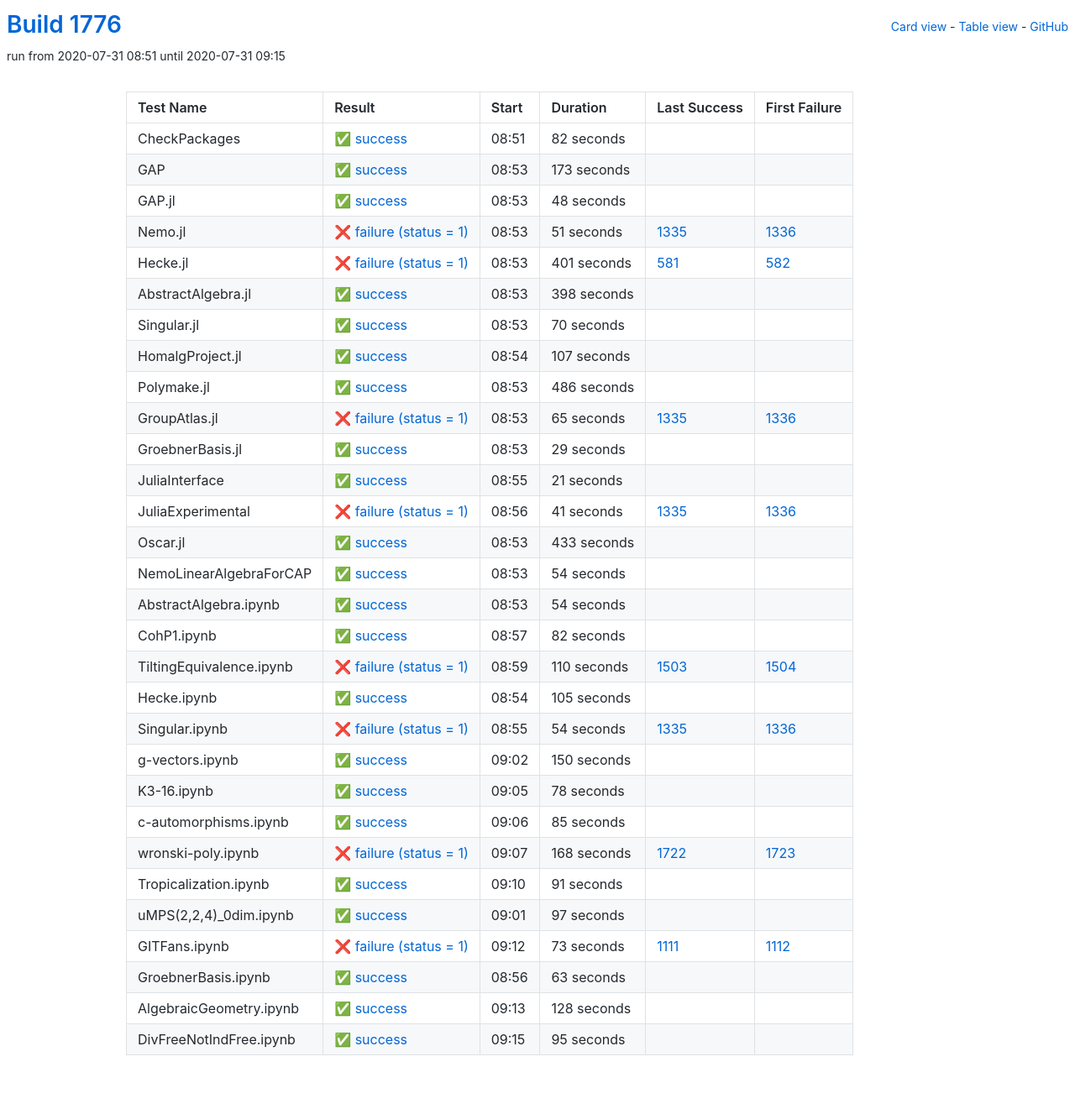
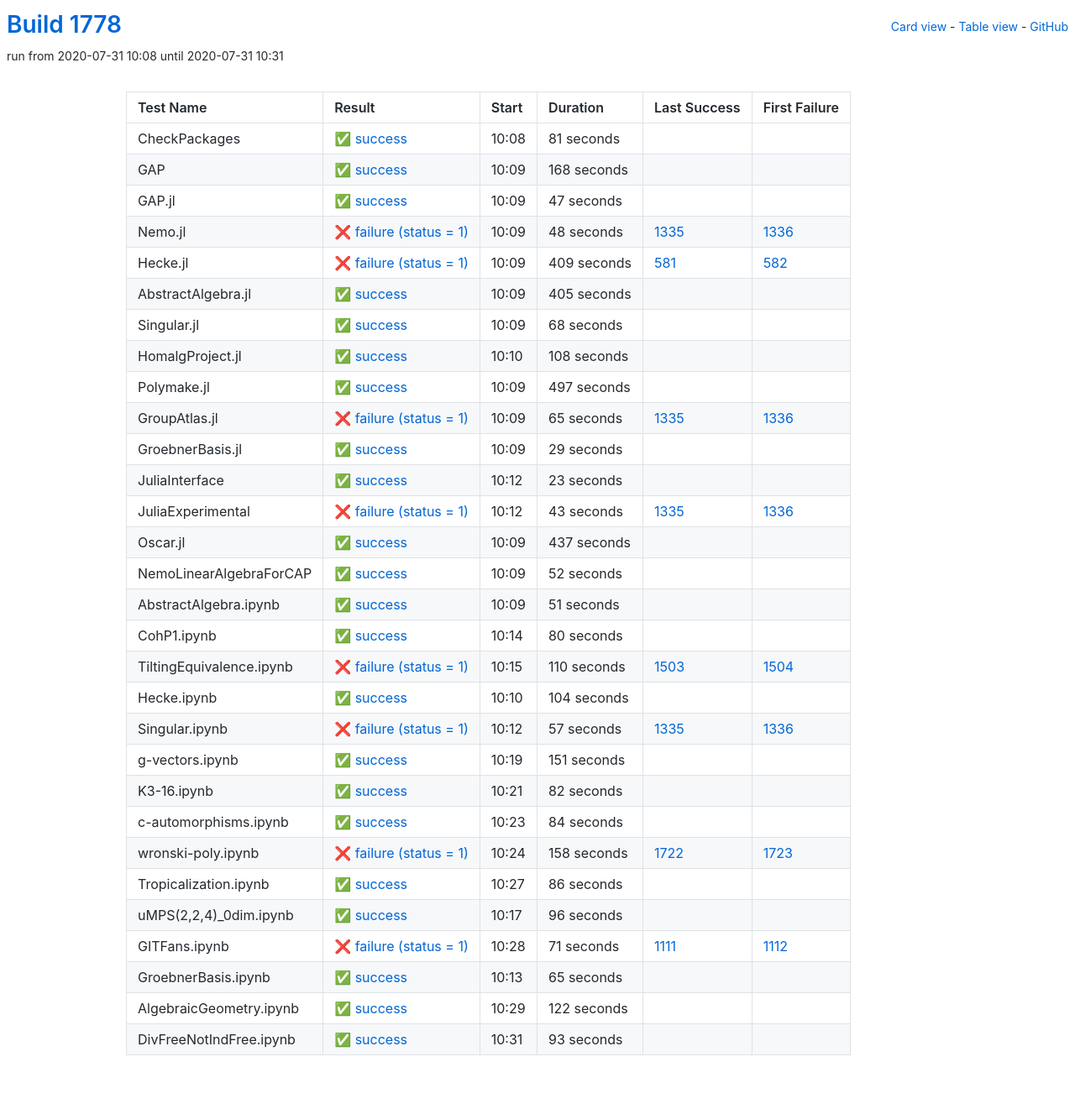
Before and after one commit to oscar-system/oscar-ci-status-1.4, a Jekyll site: the page built from table.html, in a window 1280 px wide. Shown: the whole page at 84% size. Built offline with Jekyll 4.4.1, drawn with Linux system fonts in a browser that asks for light colours.

Commit message:
Build #1778

```diff
--- a/_data/ci.yml
+++ b/_data/ci.yml
@@ -1,6 +1,6 @@
 ---
-build: 1776
-build_url: https://oscarci.mathematik.uni-kl.de/job/oscar-julia-1.4/1776/
+build: 1778
+build_url: https://oscarci.mathematik.uni-kl.de/job/oscar-julia-1.4/1778/
 job: oscar-julia-1.4
 organization: oscar-system
 repo: oscar-ci-status-1.4
@@ -8,116 +8,116 @@ repourl: https://github.com/oscar-system/oscar-ci-status-1.4
 tests:
 - name: CheckPackages
   id: checkpackages
-  log: https://oscarci.mathematik.uni-kl.de/job/oscar-julia-1.4/1776/artifact/logs/build-1776/CheckPackages.log
-  start: 2020-07-31 08:51
+  log: https://oscarci.mathematik.uni-kl.de/job/oscar-julia-1.4/1778/artifact/logs/build-1778/CheckPackages.log
+  start: 2020-07-31 10:08
   success: true
   exitcode: 0
   status: success
-  duration: 82
+  duration: 81
   last_success: false
   last_success_url:
   first_failure: false
   first_failure_url:
 - name: GAP
   id: gap
-  log: https://oscarci.mathematik.uni-kl.de/job/oscar-julia-1.4/1776/artifact/logs/build-1776/GAP.log
-  start: 2020-07-31 08:53
+  log: https://oscarci.mathematik.uni-kl.de/job/oscar-julia-1.4/1778/artifact/logs/build-1778/GAP.log
+  start: 2020-07-31 10:09
   success: true
   exitcode: 0
   status: success
-  duration: 173
+  duration: 168
   last_success: false
   last_success_url:
   first_failure: false
   first_failure_url:
 - name: GAP.jl
   id: gap-jl
-  log: https://oscarci.mathematik.uni-kl.de/job/oscar-julia-1.4/1776/artifact/logs/build-1776/GAP.jl.log
-  start: 2020-07-31 08:53
+  log: https://oscarci.mathematik.uni-kl.de/job/oscar-julia-1.4/1778/artifact/logs/build-1778/GAP.jl.log
+  start: 2020-07-31 10:09
   success: true
   exitcode: 0
   status: success
-  duration: 48
+  duration: 47
   last_success: false
   last_success_url:
   first_failure: false
   first_failure_url:
 - name: Nemo.jl
   id: nemo-jl
-  log: https://oscarci.mathematik.uni-kl.de/job/oscar-julia-1.4/1776/artifact/logs/build-1776/Nemo.jl.log
-  start: 2020-07-31 08:53
+  log: https://oscarci.mathematik.uni-kl.de/job/oscar-julia-1.4/1778/artifact/logs/build-1778/Nemo.jl.log
+  start: 2020-07-31 10:09
   success: false
   exitcode: 1
   status: failure
-  duration: 51
+  duration: 48
   last_success: 1335
   last_success_url: https://oscarci.mathematik.uni-kl.de/job/oscar-julia-1.4/1335/
   first_failure: 1336
   first_failure_url: https://oscarci.mathematik.uni-kl.de/job/oscar-julia-1.4/1336/
 - name: Hecke.jl
   id: hecke-jl
-  log: https://oscarci.mathematik.uni-kl.de/job/oscar-julia-1.4/1776/artifact/logs/build-1776/Hecke.jl.log
-  start: 2020-07-31 08:53
+  log: https://oscarci.mathematik.uni-kl.de/job/oscar-julia-1.4/1778/artifact/logs/build-1778/Hecke.jl.log
+  start: 2020-07-31 10:09
   success: false
   exitcode: 1
   status: failure
-  duration: 401
+  duration: 409
   last_success: 581
   last_success_url: https://oscarci.mathematik.uni-kl.de/job/oscar-julia-1.4/581/
   first_failure: 582
   first_failure_url: https://oscarci.mathematik.uni-kl.de/job/oscar-julia-1.4/582/
 - name: AbstractAlgebra.jl
   id: abstractalgebra-jl
-  log: https://oscarci.mathematik.uni-kl.de/job/oscar-julia-1.4/1776/artifact/logs/build-1776/AbstractAlgebra.jl.log
-  start: 2020-07-31 08:53
+  log: https://oscarci.mathematik.uni-kl.de/job/oscar-julia-1.4/1778/artifact/logs/build-1778/AbstractAlgebra.jl.log
+  start: 2020-07-31 10:09
   success: true
   exitcode: 0
   status: success
-  duration: 398
+  duration: 405
   last_success: false
   last_success_url:
   first_failure: false
   first_failure_url:
 - name: Singular.jl
   id: singular-jl
-  log: https://oscarci.mathematik.uni-kl.de/job/oscar-julia-1.4/1776/artifact/logs/build-1776/Singular.jl.log
-  start: 2020-07-31 08:53
+  log: https://oscarci.mathematik.uni-kl.de/job/oscar-julia-1.4/1778/artifact/logs/build-1778/Singular.jl.log
+  start: 2020-07-31 10:09
   success: true
   exitcode: 0
   status: success
-  duration: 70
+  duration: 68
   last_success: false
   last_success_url:
   first_failure: false
   first_failure_url:
 - name: HomalgProject.jl
   id: homalgproject-jl
-  log: https://oscarci.mathematik.uni-kl.de/job/oscar-julia-1.4/1776/artifact/logs/build-1776/HomalgProject.jl.log
-  start: 2020-07-31 08:54
+  log: https://oscarci.mathematik.uni-kl.de/job/oscar-julia-1.4/1778/artifact/logs/build-1778/HomalgProject.jl.log
+  start: 2020-07-31 10:10
   success: true
   exitcode: 0
   status: success
-  duration: 107
+  duration: 108
   last_success: false
   last_success_url:
   first_failure: false
   first_failure_url:
 - name: Polymake.jl
   id: polymake-jl
-  log: https://oscarci.mathematik.uni-kl.de/job/oscar-julia-1.4/1776/artifact/logs/build-1776/Polymake.jl.log
-  start: 2020-07-31 08:53
+  log: https://oscarci.mathematik.uni-kl.de/job/oscar-julia-1.4/1778/artifact/logs/build-1778/Polymake.jl.log
+  start: 2020-07-31 10:09
   success: true
   exitcode: 0
   status: success
-  duration: 486
+  duration: 497
   last_success: false
   last_success_url:
   first_failure: false
   first_failure_url:
 - name: GroupAtlas.jl
   id: groupatlas-jl
-  log: https://oscarci.mathematik.uni-kl.de/job/oscar-julia-1.4/1776/artifact/logs/build-1776/GroupAtlas.jl.log
-  start: 2020-07-31 08:53
+  log: https://oscarci.mathematik.uni-kl.de/job/oscar-julia-1.4/1778/artifact/logs/build-1778/GroupAtlas.jl.log
+  start: 2020-07-31 10:09
   success: false
   exitcode: 1
   status: failure
@@ -128,8 +128,8 @@ tests:
   first_failure_url: https://oscarci.mathematik.uni-kl.de/job/oscar-julia-1.4/1336/
 - name: GroebnerBasis.jl
   id: groebnerbasis-jl
-  log: https://oscarci.mathematik.uni-kl.de/job/oscar-julia-1.4/1776/artifact/logs/build-1776/GroebnerBasis.jl.log
-  start: 2020-07-31 08:53
+  log: https://oscarci.mathematik.uni-kl.de/job/oscar-julia-1.4/1778/artifact/logs/build-1778/GroebnerBasis.jl.log
+  start: 2020-07-31 10:09
   success: true
   exitcode: 0
   status: success
@@ -140,80 +140,80 @@ tests:
   first_failure_url:
 - name: JuliaInterface
   id: juliainterface
-  log: https://oscarci.mathematik.uni-kl.de/job/oscar-julia-1.4/1776/artifact/logs/build-1776/JuliaInterface.log
-  start: 2020-07-31 08:55
+  log: https://oscarci.mathematik.uni-kl.de/job/oscar-julia-1.4/1778/artifact/logs/build-1778/JuliaInterface.log
+  start: 2020-07-31 10:12
   success: true
   exitcode: 0
   status: success
-  duration: 21
+  duration: 23
   last_success: false
   last_success_url:
   first_failure: false
   first_failure_url:
 - name: JuliaExperimental
   id: juliaexperimental
-  log: https://oscarci.mathematik.uni-kl.de/job/oscar-julia-1.4/1776/artifact/logs/build-1776/JuliaExperimental.log
-  start: 2020-07-31 08:56
+  log: https://oscarci.mathematik.uni-kl.de/job/oscar-julia-1.4/1778/artifact/logs/build-1778/JuliaExperimental.log
+  start: 2020-07-31 10:12
   success: false
   exitcode: 1
   status: failure
-  duration: 41
+  duration: 43
   last_success: 1335
   last_success_url: https://oscarci.mathematik.uni-kl.de/job/oscar-julia-1.4/1335/
   first_failure: 1336
   first_failure_url: https://oscarci.mathematik.uni-kl.de/job/oscar-julia-1.4/1336/
 - name: Oscar.jl
   id: oscar-jl
-  log: https://oscarci.mathematik.uni-kl.de/job/oscar-julia-1.4/1776/artifact/logs/build-1776/Oscar.jl.log
-  start: 2020-07-31 08:53
+  log: https://oscarci.mathematik.uni-kl.de/job/oscar-julia-1.4/1778/artifact/logs/build-1778/Oscar.jl.log
+  start: 2020-07-31 10:09
   success: true
   exitcode: 0
   status: success
-  duration: 433
+  duration: 437
   last_success: false
   last_success_url:
   first_failure: false
   first_failure_url:
 - name: NemoLinearAlgebraForCAP
   id: nemolinearalgebraforcap
-  log: https://oscarci.mathematik.uni-kl.de/job/oscar-julia-1.4/1776/artifact/logs/build-1776/NemoLinearAlgebraForCAP.log
-  start: 2020-07-31 08:53
+  log: https://oscarci.mathematik.uni-kl.de/job/oscar-julia-1.4/1778/artifact/logs/build-1778/NemoLinearAlgebraForCAP.log
+  start: 2020-07-31 10:09
   success: true
   exitcode: 0
   status: success
-  duration: 54
+  duration: 52
   last_success: false
   last_success_url:
   first_failure: false
   first_failure_url:
 - name: AbstractAlgebra.ipynb
   id: abstractalgebra-ipynb
-  log: https://oscarci.mathematik.uni-kl.de/job/oscar-julia-1.4/1776/artifact/logs/build-1776/AbstractAlgebra.ipynb.log
-  start: 2020-07-31 08:53
+  log: https://oscarci.mathematik.uni-kl.de/job/oscar-julia-1.4/1778/artifact/logs/build-1778/AbstractAlgebra.ipynb.log
+  start: 2020-07-31 10:09
   success: true
   exitcode: 0
   status: success
-  duration: 54
+  duration: 51
   last_success: false
   last_success_url:
   first_failure: false
   first_failure_url:
 - name: CohP1.ipynb
   id: cohp1-ipynb
-  log: https://oscarci.mathematik.uni-kl.de/job/oscar-julia-1.4/1776/artifact/logs/build-1776/CohP1.ipynb.log
-  start: 2020-07-31 08:57
+  log: https://oscarci.mathematik.uni-kl.de/job/oscar-julia-1.4/1778/artifact/logs/build-1778/CohP1.ipynb.log
+  start: 2020-07-31 10:14
   success: true
   exitcode: 0
   status: success
-  duration: 82
+  duration: 80
   last_success: false
   last_success_url:
   first_failure: false
   first_failure_url:
 - name: TiltingEquivalence.ipynb
   id: tiltingequivalence-ipynb
-  log: https://oscarci.mathematik.uni-kl.de/job/oscar-julia-1.4/1776/artifact/logs/build-1776/TiltingEquivalence.ipynb.log
-  start: 2020-07-31 08:59
+  log: https://oscarci.mathematik.uni-kl.de/job/oscar-julia-1.4/1778/artifact/logs/build-1778/TiltingEquivalence.ipynb.log
+  start: 2020-07-31 10:15
   success: false
   exitcode: 1
   status: failure
@@ -224,144 +224,144 @@ tests:
   first_failure_url: https://oscarci.mathematik.uni-kl.de/job/oscar-julia-1.4/1504/
 - name: Hecke.ipynb
   id: hecke-ipynb
-  log: https://oscarci.mathematik.uni-kl.de/job/oscar-julia-1.4/1776/artifact/logs/build-1776/Hecke.ipynb.log
-  start: 2020-07-31 08:54
+  log: https://oscarci.mathematik.uni-kl.de/job/oscar-julia-1.4/1778/artifact/logs/build-1778/Hecke.ipynb.log
+  start: 2020-07-31 10:10
   success: true
   exitcode: 0
   status: success
-  duration: 105
+  duration: 104
   last_success: false
   last_success_url:
   first_failure: false
   first_failure_url:
 - name: Singular.ipynb
   id: singular-ipynb
-  log: https://oscarci.mathematik.uni-kl.de/job/oscar-julia-1.4/1776/artifact/logs/build-1776/Singular.ipynb.log
-  start: 2020-07-31 08:55
+  log: https://oscarci.mathematik.uni-kl.de/job/oscar-julia-1.4/1778/artifact/logs/build-1778/Singular.ipynb.log
+  start: 2020-07-31 10:12
   success: false
   exitcode: 1
   status: failure
-  duration: 54
+  duration: 57
   last_success: 1335
   last_success_url: https://oscarci.mathematik.uni-kl.de/job/oscar-julia-1.4/1335/
   first_failure: 1336
   first_failure_url: https://oscarci.mathematik.uni-kl.de/job/oscar-julia-1.4/1336/
 - name: g-vectors.ipynb
   id: g-vectors-ipynb
-  log: https://oscarci.mathematik.uni-kl.de/job/oscar-julia-1.4/1776/artifact/logs/build-1776/g-vectors.ipynb.log
-  start: 2020-07-31 09:02
+  log: https://oscarci.mathematik.uni-kl.de/job/oscar-julia-1.4/1778/artifact/logs/build-1778/g-vectors.ipynb.log
+  start: 2020-07-31 10:19
   success: true
   exitcode: 0
   status: success
-  duration: 150
+  duration: 151
   last_success: false
   last_success_url:
   first_failure: false
   first_failure_url:
 - name: K3-16.ipynb
   id: k3-16-ipynb
-  log: https://oscarci.mathematik.uni-kl.de/job/oscar-julia-1.4/1776/artifact/logs/build-1776/K3-16.ipynb.log
-  start: 2020-07-31 09:05
+  log: https://oscarci.mathematik.uni-kl.de/job/oscar-julia-1.4/1778/artifact/logs/build-1778/K3-16.ipynb.log
+  start: 2020-07-31 10:21
   success: true
   exitcode: 0
   status: success
-  duration: 78
+  duration: 82
   last_success: false
   last_success_url:
   first_failure: false
   first_failure_url:
 - name: c-automorphisms.ipynb
   id: c-automorphisms-ipynb
-  log: https://oscarci.mathematik.uni-kl.de/job/oscar-julia-1.4/1776/artifact/logs/build-1776/c-automorphisms.ipynb.log
-  start: 2020-07-31 09:06
+  log: https://oscarci.mathematik.uni-kl.de/job/oscar-julia-1.4/1778/artifact/logs/build-1778/c-automorphisms.ipynb.log
+  start: 2020-07-31 10:23
   success: true
   exitcode: 0
   status: success
-  duration: 85
+  duration: 84
   last_success: false
   last_success_url:
   first_failure: false
   first_failure_url:
 - name: wronski-poly.ipynb
   id: wronski-poly-ipynb
-  log: https://oscarci.mathematik.uni-kl.de/job/oscar-julia-1.4/1776/artifact/logs/build-1776/wronski-poly.ipynb.log
-  start: 2020-07-31 09:07
+  log: https://oscarci.mathematik.uni-kl.de/job/oscar-julia-1.4/1778/artifact/logs/build-1778/wronski-poly.ipynb.log
+  start: 2020-07-31 10:24
   success: false
   exitcode: 1
   status: failure
-  duration: 168
+  duration: 158
   last_success: 1722
   last_success_url: https://oscarci.mathematik.uni-kl.de/job/oscar-julia-1.4/1722/
   first_failure: 1723
   first_failure_url: https://oscarci.mathematik.uni-kl.de/job/oscar-julia-1.4/1723/
 - name: Tropicalization.ipynb
   id: tropicalization-ipynb
-  log: https://oscarci.mathematik.uni-kl.de/job/oscar-julia-1.4/1776/artifact/logs/build-1776/Tropicalization.ipynb.log
-  start: 2020-07-31 09:10
+  log: https://oscarci.mathematik.uni-kl.de/job/oscar-julia-1.4/1778/artifact/logs/build-1778/Tropicalization.ipynb.log
+  start: 2020-07-31 10:27
   success: true
   exitcode: 0
   status: success
-  duration: 91
+  duration: 86
   last_success: false
   last_success_url:
   first_failure: false
   first_failure_url:
 - name: uMPS(2,2,4)_0dim.ipynb
   id: umps-2-2-4-0dim-ipynb
-  log: https://oscarci.mathematik.uni-kl.de/job/oscar-julia-1.4/1776/artifact/logs/build-1776/uMPS-2-2-4-_0dim.ipynb.log
-  start: 2020-07-31 09:01
+  log: https://oscarci.mathematik.uni-kl.de/job/oscar-julia-1.4/1778/artifact/logs/build-1778/uMPS-2-2-4-_0dim.ipynb.log
+  start: 2020-07-31 10:17
   success: true
   exitcode: 0
   status: success
-  duration: 97
+  duration: 96
   last_success: false
   last_success_url:
   first_failure: false
   first_failure_url:
 - name: GITFans.ipynb
   id: gitfans-ipynb
-  log: https://oscarci.mathematik.uni-kl.de/job/oscar-julia-1.4/1776/artifact/logs/build-1776/GITFans.ipynb.log
-  start: 2020-07-31 09:12
+  log: https://oscarci.mathematik.uni-kl.de/job/oscar-julia-1.4/1778/artifact/logs/build-1778/GITFans.ipynb.log
+  start: 2020-07-31 10:28
   success: false
   exitcode: 1
   status: failure
-  duration: 73
+  duration: 71
   last_success: 1111
   last_success_url: https://oscarci.mathematik.uni-kl.de/job/oscar-julia-1.4/1111/
   first_failure: 1112
   first_failure_url: https://oscarci.mathematik.uni-kl.de/job/oscar-julia-1.4/1112/
 - name: GroebnerBasis.ipynb
   id: groebnerbasis-ipynb
-  log: https://oscarci.mathematik.uni-kl.de/job/oscar-julia-1.4/1776/artifact/logs/build-1776/GroebnerBasis.ipynb.log
-  start: 2020-07-31 08:56
+  log: https://oscarci.mathematik.uni-kl.de/job/oscar-julia-1.4/1778/artifact/logs/build-1778/GroebnerBasis.ipynb.log
+  start: 2020-07-31 10:13
   success: true
   exitcode: 0
   status: success
-  duration: 63
+  duration: 65
   last_success: false
   last_success_url:
   first_failure: false
   first_failure_url:
 - name: AlgebraicGeometry.ipynb
   id: algebraicgeometry-ipynb
-  log: https://oscarci.mathematik.uni-kl.de/job/oscar-julia-1.4/1776/artifact/logs/build-1776/AlgebraicGeometry.ipynb.log
-  start: 2020-07-31 09:13
+  log: https://oscarci.mathematik.uni-kl.de/job/oscar-julia-1.4/1778/artifact/logs/build-1778/AlgebraicGeometry.ipynb.log
+  start: 2020-07-31 10:29
   success: true
   exitcode: 0
   status: success
-  duration: 128
+  duration: 122
   last_success: false
   last_success_url:
   first_failure: false
   first_failure_url:
 - name: DivFreeNotIndFree.ipynb
   id: divfreenotindfree-ipynb
-  log: https://oscarci.mathematik.uni-kl.de/job/oscar-julia-1.4/1776/artifact/logs/build-1776/DivFreeNotIndFree.ipynb.log
-  start: 2020-07-31 09:15
+  log: https://oscarci.mathematik.uni-kl.de/job/oscar-julia-1.4/1778/artifact/logs/build-1778/DivFreeNotIndFree.ipynb.log
+  start: 2020-07-31 10:31
   success: true
   exitcode: 0
   status: success
-  duration: 95
+  duration: 93
   last_success: false
   last_success_url:
   first_failure: false
```
Also changed, not shown: README.md.
